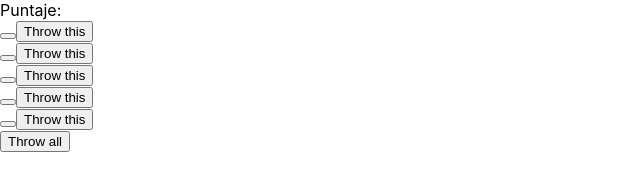
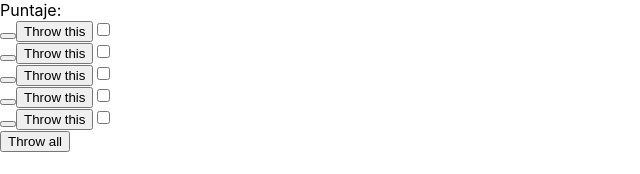
Before and after one commit to juancruz12/unq-ui-juancruz-centurion-trabajo-final, a React (Create React App) app: page / in a window 1280 px wide. Shown: the top 174 px of the page, without its empty margins (0-640 px from the left). Built offline with nearby package versions, Linux system fonts and the light colour scheme.

Commit message:
agregado checkbox para seleccionar dados que no se van a tirar, sigue sin funcionar throw all

```diff
--- a/src/App.js
+++ b/src/App.js
@@ -13,17 +13,18 @@ class Square extends React.Component {
   changeNumber = () => {
     this.setState({value: Math.floor(Math.random() * 6) + 1});
   }
+
   render() {
     return (
       <div>
-      <button className="square"
-        onClick={() => this.changeNumber()}>
+      <button className="square">
         {this.state.value}
       </button>
       <button className="throw"
       onClick={() => this.changeNumber()}>
         Throw this
       </button>
+      <input type="checkBox" onClick={()=>this.setState.key=true, this.props.gameManager}/>
       </div>
     );
   }
@@ -35,8 +36,11 @@ class Board extends React.Component {
       squares: []
     };
   }
+  gameManager = () =>{
+    console.log("asdasdasd")
+  }
   renderSquare(i) {
-    return <Square value={this.state.squares[i]}/>;
+    return <Square gameManager = {this.gameManager} value={this.state.squares[i]}/>;
   }
 
   render() {
@@ -48,6 +52,7 @@ class Board extends React.Component {
 
     return (
       <div>
+
         <div className="status">{status}</div>
         <div className="board-row">
           {this.renderSquare(0)}
```
